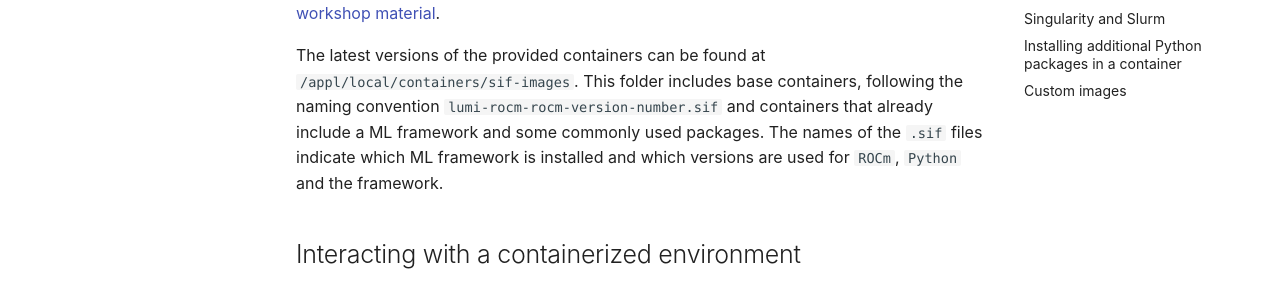
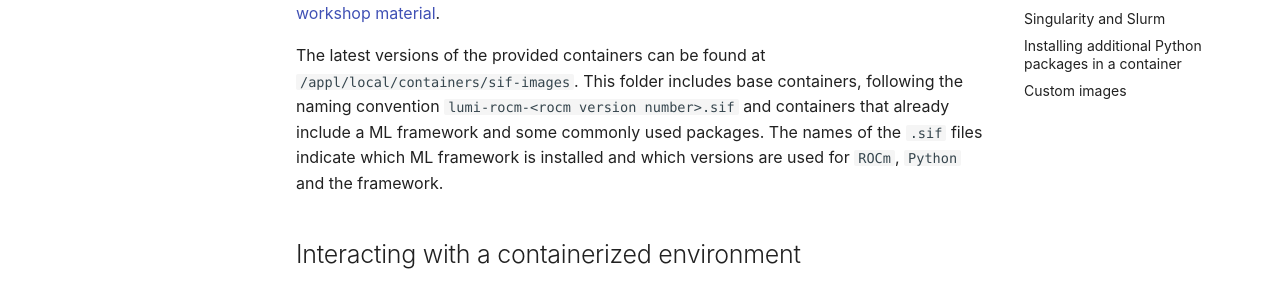
Before and after one commit to Lumi-supercomputer/LUMI-AI-example, an MkDocs documentation site: the page built from docs/containers.md, in a window 1280 px wide and 900 px high, scrolled down 764 px. Shown: the part 161-450 px from the top of the window. Built offline with MkDocs 1.6.1 and Material for MkDocs 9.7.7, drawn with Linux system fonts in a browser that asks for light colours; part of the change alters nothing that is shown.

```diff
--- a/docs/containers.md
+++ b/docs/containers.md
@@ -18,7 +18,7 @@ The are two different ways how containers that are provided by the LUMI User Sup
 
 In this example we will use the second option as this approach is used in the [LUMI AI workshop material](https://github.com/Lumi-supercomputer/Getting_Started_with_AI_workshop).
 
-The latest versions of the provided containers can be found at `/appl/local/containers/sif-images`. This folder includes base containers, following the naming convention `lumi-rocm-rocm-version-number.sif` and containers that already include a ML framework and some commonly used packages. The names of the `.sif` files indicate which ML framework is installed and which versions are used for `ROCm`, `Python` and the framework.
+The latest versions of the provided containers can be found at `/appl/local/containers/sif-images`. This folder includes base containers, following the naming convention `lumi-rocm-<rocm version number>.sif` and containers that already include a ML framework and some commonly used packages. The names of the `.sif` files indicate which ML framework is installed and which versions are used for `ROCm`, `Python` and the framework.
 
 
 ## Interacting with a containerized environment
```
